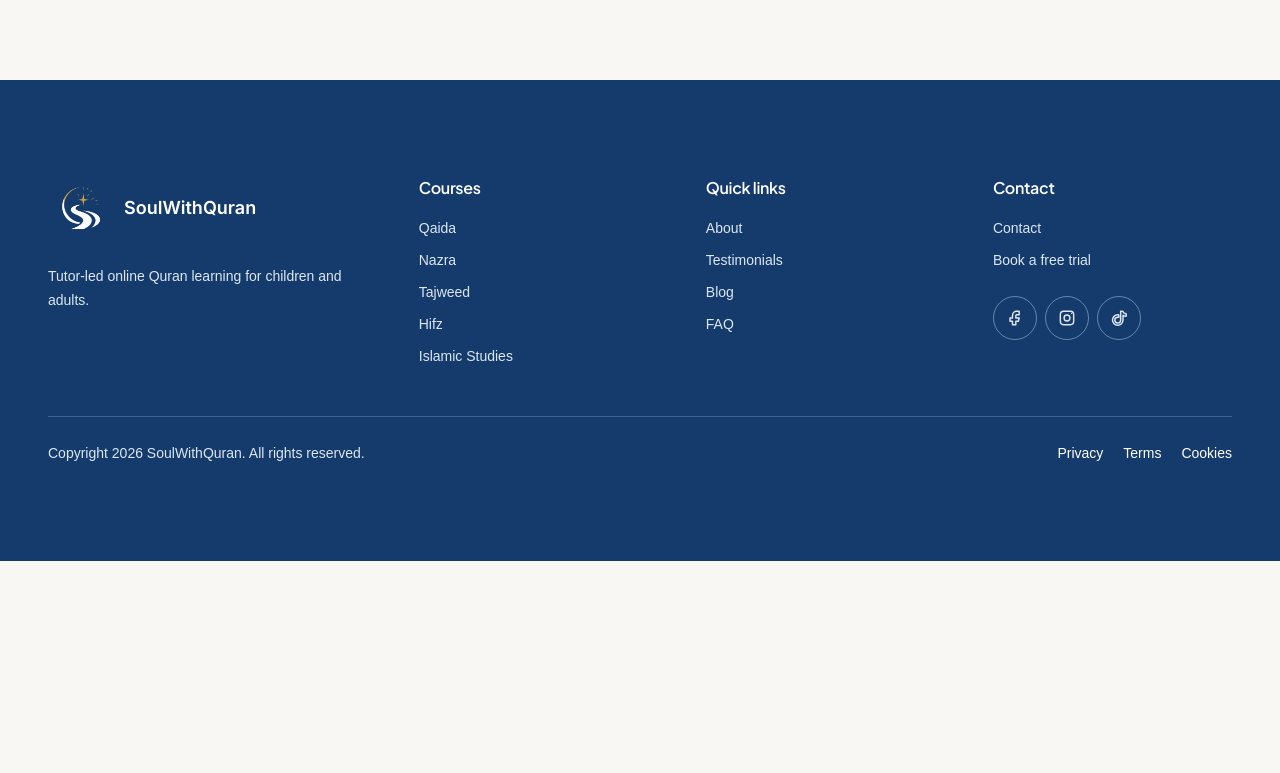
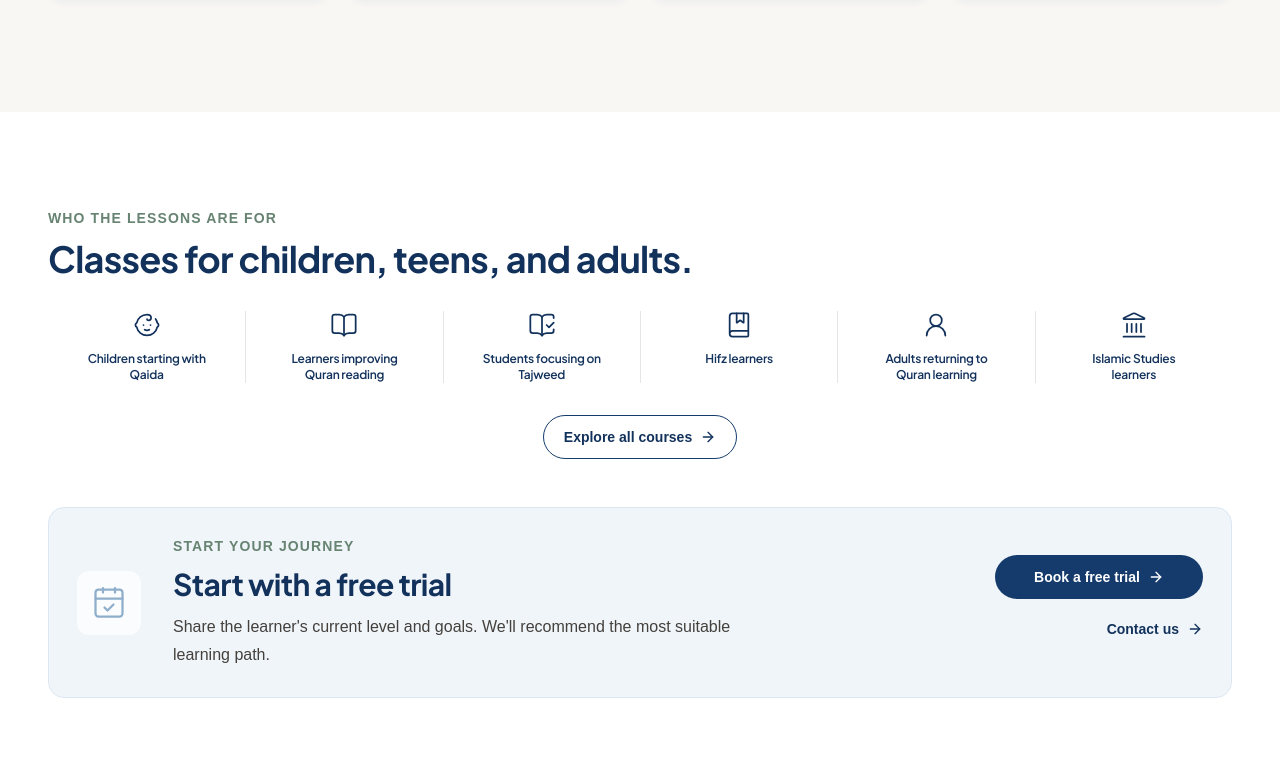
Before and after one commit to faisaldev5/soul-with-quran, a Next.js app: page /about in a window 1280 px wide. Shown: the part 2107-2880 px from the top of the page. Before the commit the page ends 2668 px from the top, so only its background shows below. Built offline with nearby package versions, Linux system fonts and the light colour scheme.

Commit message:
feat: refine About page lower sections

```diff
--- a/src/app/about/page.tsx
+++ b/src/app/about/page.tsx
@@ -1,6 +1,7 @@
 import type { Metadata } from "next";
 
 import { AboutHero } from "@/components/sections/about-hero";
+import { AboutLearnerGroups } from "@/components/sections/about-learner-groups";
 import { AboutTeachingApproach } from "@/components/sections/about-teaching-approach";
 import { MeetYourQuranTutorAbout } from "@/components/sections/meet-your-quran-tutor-about";
 
@@ -16,6 +17,7 @@ export default function AboutPage() {
       <AboutHero />
       <MeetYourQuranTutorAbout />
       <AboutTeachingApproach />
+      <AboutLearnerGroups />
     </>
   );
 }
--- /dev/null
+++ b/src/components/sections/about-final-cta.tsx
@@ -0,0 +1,54 @@
+import Link from "next/link";
+import { ArrowRight, CalendarCheck } from "lucide-react";
+
+import { Reveal } from "@/components/motion/reveal";
+import { ButtonLink } from "@/components/ui/button";
+
+export function AboutFinalCta() {
+  return (
+    <Reveal className="mt-8 grid gap-5 rounded-large border border-primary-100 bg-primary-50 p-5 shadow-none md:mt-10 sm:p-6 lg:mt-12 lg:grid-cols-[auto_minmax(0,1fr)_auto] lg:items-center lg:gap-8 lg:p-7">
+      <span
+        aria-hidden="true"
+        className="flex size-16 items-center justify-center rounded-medium bg-white/70 text-primary-300"
+      >
+        <CalendarCheck className="size-9" strokeWidth={1.5} />
+      </span>
+
+      <div>
+        <p className="text-sm font-semibold uppercase tracking-[0.08em] text-sage-700">
+          START YOUR JOURNEY
+        </p>
+        <h2
+          id="about-final-cta-heading"
+          className="mt-3 text-2xl leading-[1.15] text-primary-700 md:text-3xl md:leading-[1.1]"
+        >
+          Start with a free trial
+        </h2>
+        <p className="mt-3 max-w-reading text-sm leading-6 text-text-secondary md:text-base md:leading-7">
+          Share the learner&apos;s current level and goals. We&apos;ll recommend the
+          most suitable learning path.
+        </p>
+      </div>
+
+      <div className="flex flex-col items-start gap-2 sm:flex-row lg:w-52 lg:flex-col lg:items-stretch">
+        <ButtonLink
+          href="/free-trial"
+          icon={<ArrowRight aria-hidden="true" className="size-4" />}
+          className="w-full sm:w-auto lg:w-full lg:min-w-36"
+        >
+          Book a free trial
+        </ButtonLink>
+        <Link
+          href="/contact"
+          className="group inline-flex min-h-11 items-center gap-2 text-sm font-semibold leading-6 text-primary-700 underline-offset-4 hover:text-primary-800 hover:underline lg:w-full lg:justify-end"
+        >
+          <span>Contact us</span>
+          <ArrowRight
+            aria-hidden="true"
+            className="size-4 transition-transform duration-micro ease-swq-out group-hover:translate-x-0.5 motion-reduce:transition-none"
+          />
+        </Link>
+      </div>
+    </Reveal>
+  );
+}
--- /dev/null
+++ b/src/components/sections/about-learner-groups.tsx
@@ -0,0 +1,87 @@
+import {
+  ArrowRight,
+  Baby,
+  BookMarked,
+  BookOpen,
+  BookOpenCheck,
+  Landmark,
+  UserRound,
+  type LucideIcon,
+} from "lucide-react";
+
+import { AboutFinalCta } from "@/components/sections/about-final-cta";
+import { Reveal } from "@/components/motion/reveal";
+import { ButtonLink } from "@/components/ui/button";
+import { Container } from "@/components/ui/container";
+import { Section } from "@/components/ui/section";
+
+type LearnerGroup = {
+  title: string;
+  icon: LucideIcon;
+};
+
+const learnerGroups: LearnerGroup[] = [
+  { title: "Children starting with Qaida", icon: Baby },
+  { title: "Learners improving Quran reading", icon: BookOpen },
+  { title: "Students focusing on Tajweed", icon: BookOpenCheck },
+  { title: "Hifz learners", icon: BookMarked },
+  { title: "Adults returning to Quran learning", icon: UserRound },
+  { title: "Islamic Studies learners", icon: Landmark },
+];
+
+export function AboutLearnerGroups() {
+  return (
+    <Section
+      id="lessons-for"
+      aria-labelledby="lessons-for-heading"
+      surface="white"
+      spacing="compact"
+      withContainer={false}
+    >
+      <Container>
+        <Reveal>
+          <p className="text-sm font-semibold uppercase tracking-[0.08em] text-sage-700">
+            WHO THE LESSONS ARE FOR
+          </p>
+          <h2
+            id="lessons-for-heading"
+            className="mt-3 text-balance text-3xl leading-[1.12] text-primary-700 md:text-4xl md:leading-[1.08]"
+          >
+            Classes for children, teens, and adults.
+          </h2>
+
+          <div className="mt-8 grid grid-cols-2 gap-y-8 md:grid-cols-3 lg:grid-cols-6 lg:gap-y-0">
+            {learnerGroups.map(({ title, icon: Icon }, index) => (
+              <div
+                key={title}
+                className={`min-w-0 px-2 text-center lg:px-4 ${
+                  index > 0 ? "lg:border-l lg:border-border" : ""
+                }`}
+              >
+                <Icon
+                  aria-hidden="true"
+                  className="mx-auto size-7 text-primary-700"
+                  strokeWidth={1.5}
+                />
+                <h3 className="mx-auto mt-3 max-w-[14ch] text-xs font-semibold leading-4 text-primary-700">
+                  {title}
+                </h3>
+              </div>
+            ))}
+          </div>
+
+          <div className="mt-8 flex justify-center">
+            <ButtonLink
+              href="/courses"
+              variant="secondary"
+              icon={<ArrowRight aria-hidden="true" className="size-4" />}
+            >
+              Explore all courses
+            </ButtonLink>
+          </div>
+        </Reveal>
+        <AboutFinalCta />
+      </Container>
+    </Section>
+  );
+}
--- a/src/components/sections/about-teaching-approach.tsx
+++ b/src/components/sections/about-teaching-approach.tsx
@@ -52,6 +52,7 @@ export function AboutTeachingApproach() {
       surface="canvas"
       spacing="compact"
       withContainer={false}
+      className="!py-20 md:!py-24 lg:!py-28"
     >
       <Container>
         <div className="space-y-8 md:space-y-10">
```
